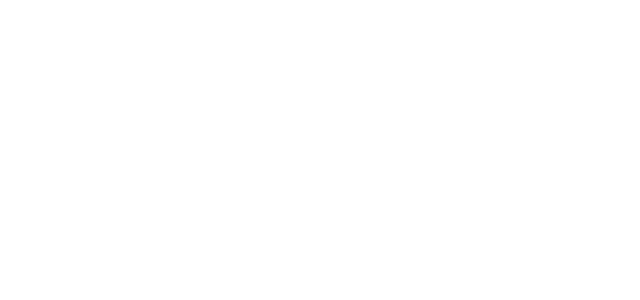
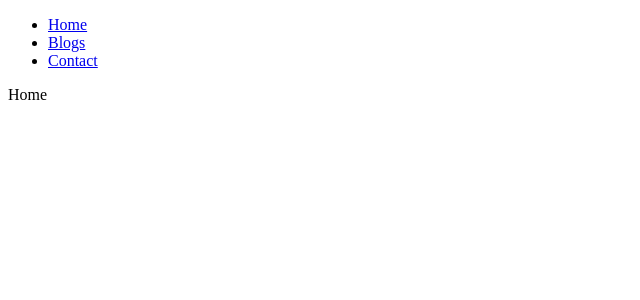
Before and after one commit to kecsot/leitner-ts-frontend, a React (Vite) app: page / in a window 1280 px wide. Shown: the top 300 px of the page, without its empty margins (0-640 px from the left). Built offline with nearby package versions, Linux system fonts and the light colour scheme; the HTML template or start-up script is replaced by a standard one.

Commit message:
impl default routing

```diff
--- a/src/App.tsx
+++ b/src/App.tsx
@@ -1,8 +1,10 @@
+import { Router } from "./router/router"
+
 function App() {
 
   return (
     <>
-
+      <Router/>
     </>
   )
 }
--- /dev/null
+++ b/src/layout/layout.tsx
@@ -0,0 +1,9 @@
+import { Outlet } from "react-router-dom";
+import { Nav } from "./nav";
+
+export const Layout = () => (
+    <>
+        <Nav />
+        <Outlet />
+    </>
+);
--- /dev/null
+++ b/src/layout/nav.tsx
@@ -0,0 +1,17 @@
+import { Link } from "react-router-dom";
+
+export const Nav = () => (<>
+    <nav>
+        <ul>
+            <li>
+                <Link to="/">Home</Link>
+            </li>
+            <li>
+                <Link to="/blogs">Blogs</Link>
+            </li>
+            <li>
+                <Link to="/contact">Contact</Link>
+            </li>
+        </ul>
+    </nav>
+</>);
--- /dev/null
+++ b/src/page/Blogs.tsx
@@ -0,0 +1,9 @@
+
+
+export const Blogs = () => {
+    console.log("Blogs");
+
+    return (
+        <div>Blogs</div>
+    )
+}
--- /dev/null
+++ b/src/page/Contact.tsx
@@ -0,0 +1,9 @@
+
+
+export const Contact = () => {
+    console.log("Contact");
+
+    return (
+        <div>Contact</div>
+    )
+}
--- /dev/null
+++ b/src/page/Home.tsx
@@ -0,0 +1,9 @@
+
+
+export const Home = () => {
+    console.log("Home");
+
+    return (
+        <div>Home</div>
+    )
+}
--- /dev/null
+++ b/src/page/Page404.tsx
@@ -0,0 +1,9 @@
+
+
+export const Page404 = () => {
+    console.log("Page404");
+
+    return (
+        <div>Page404</div>
+    )
+}
--- /dev/null
+++ b/src/router/index.tsx
@@ -0,0 +1,28 @@
+import { Blogs } from "../page/Blogs";
+import { Contact } from "../page/Contact";
+import { Home } from "../page/Home";
+import { Page404 } from "../page/Page404";
+
+
+export const routes = {
+    root: {
+        path: '/',
+        component: Home
+    },
+    blog: {
+        root: {
+            path: '/blogs',
+            component: Blogs
+        }
+    },
+    contact: {
+        root: {
+            path: '/contact',
+            component: Contact
+        }
+    },
+    default: {
+        path: '*',
+        component: Page404
+    }
+}
--- /dev/null
+++ b/src/router/router.tsx
@@ -0,0 +1,19 @@
+import { BrowserRouter, Route, Routes } from "react-router-dom"
+import { Layout } from "../layout/layout"
+import { routes } from "."
+
+export function Router() {
+
+    return (
+        <BrowserRouter>
+            <Routes>
+                <Route path={routes.root.path} element={<Layout />}>
+                    <Route index Component={routes.root.component} />
+                    <Route path={routes.blog.root.path} Component={routes.blog.root.component} />
+                    <Route path={routes.contact.root.path} Component={routes.contact.root.component} />
+                    <Route path={routes.default.path} Component={routes.default.component} />
+                </Route>
+            </Routes>
+        </BrowserRouter>
+    )
+}
```
